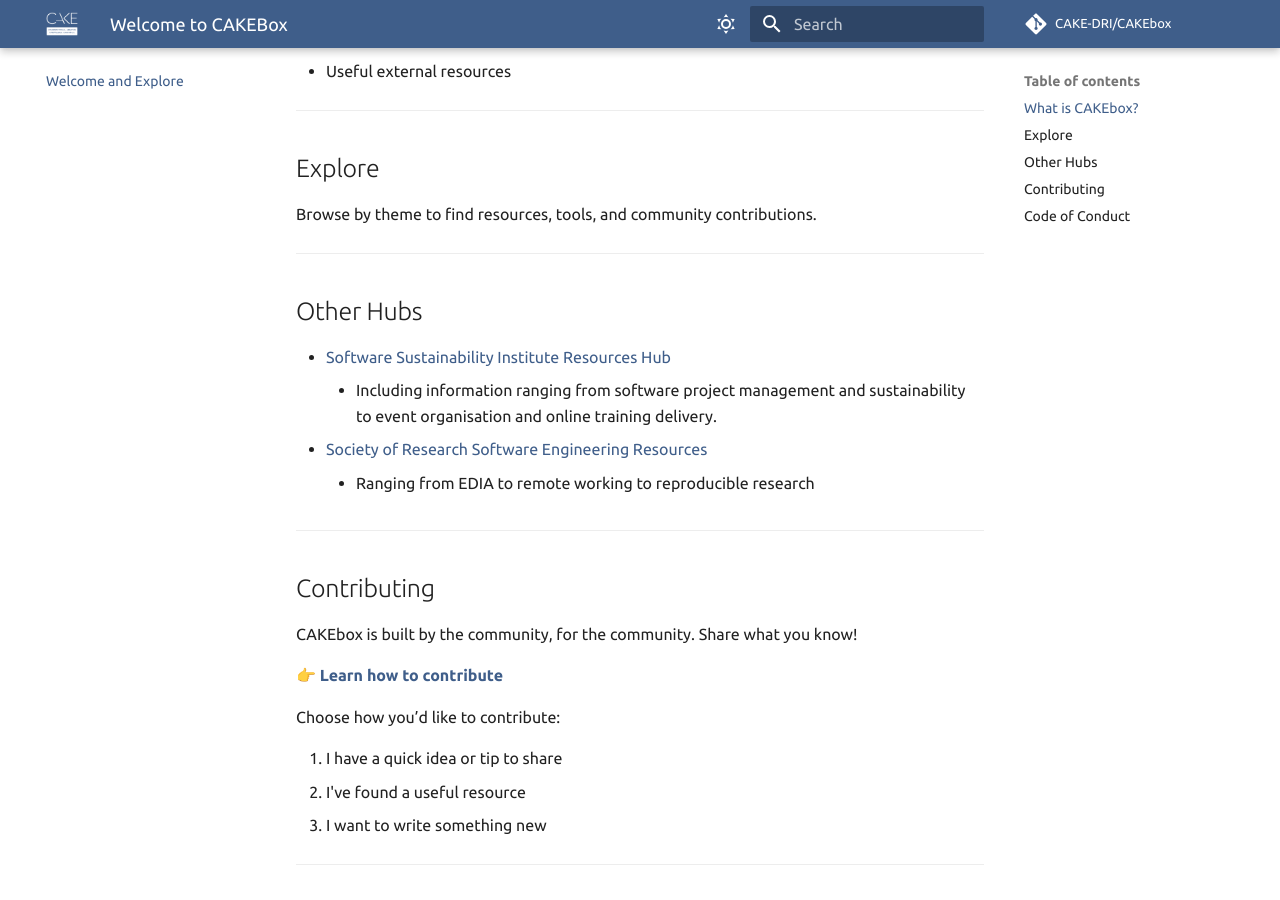
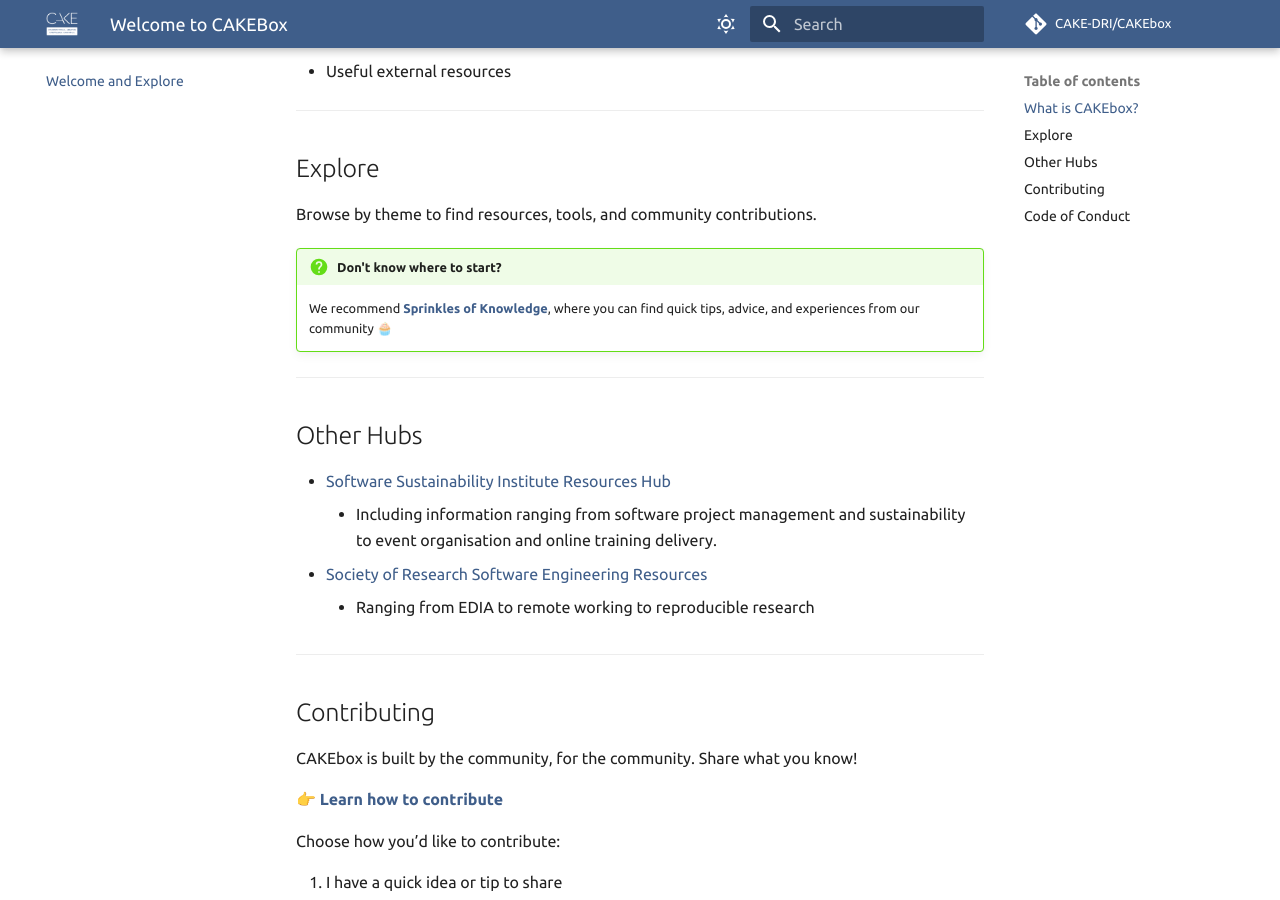
Before and after one commit to CAKE-DRI/CAKEbox, an MkDocs documentation site: the page built from docs/index.md, in a window 1280 px wide and 900 px high, scrolled down 868 px. Built offline with MkDocs 1.6.1 and Material for MkDocs 9.7.7, drawn with Linux system fonts in a browser that asks for light colours; comment, search, counter and statistics services are not loaded.

Commit message:
Adds a pop out to highlight sprinkles

```diff
--- a/docs/index.md
+++ b/docs/index.md
@@ -36,6 +36,9 @@ Here you’ll find:
 
 Browse by theme to find resources, tools, and community contributions.
 
+!!! question "Don't know where to start?"
+    We recommend **[Sprinkles of Knowledge](community-tips/index.md)**, where you can find quick tips, advice, and experiences from our community 🧁
+
 <!-- material/tags {include: [Central themes]} -->
 
 ---
```
